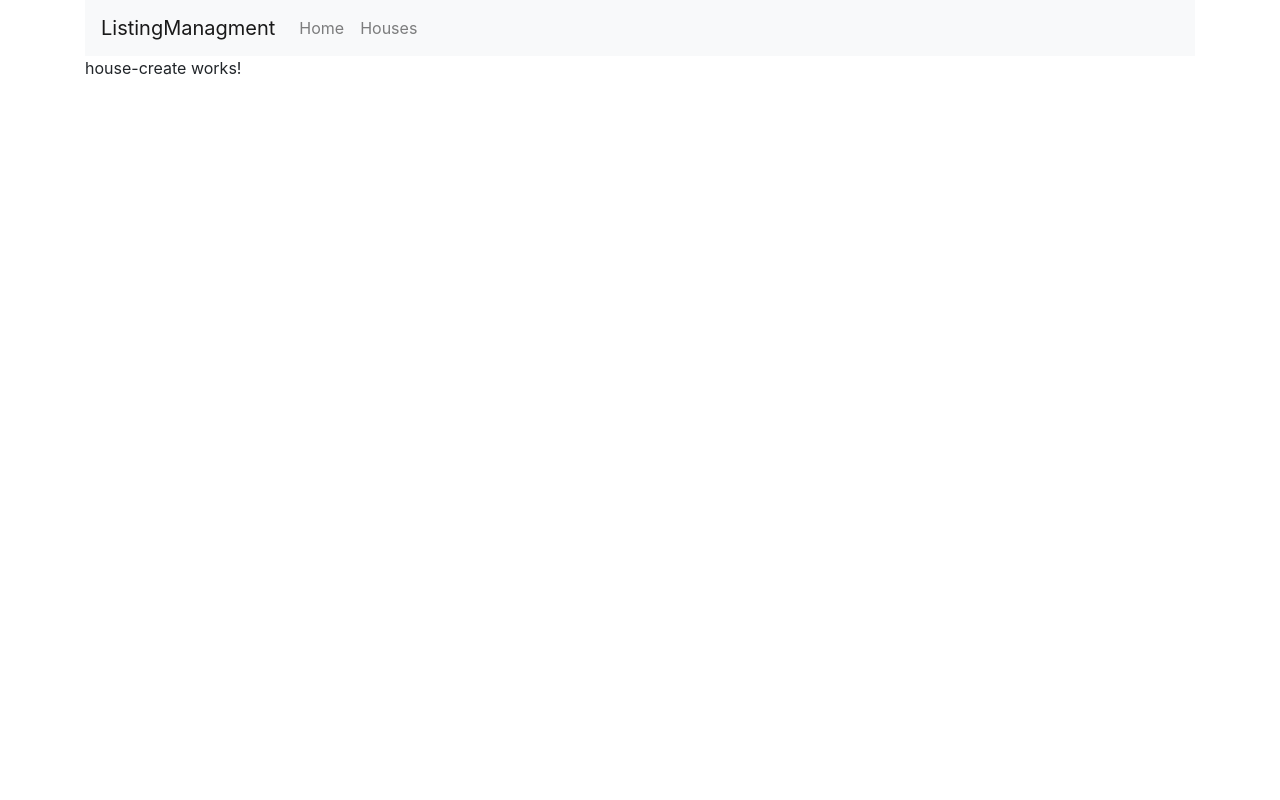
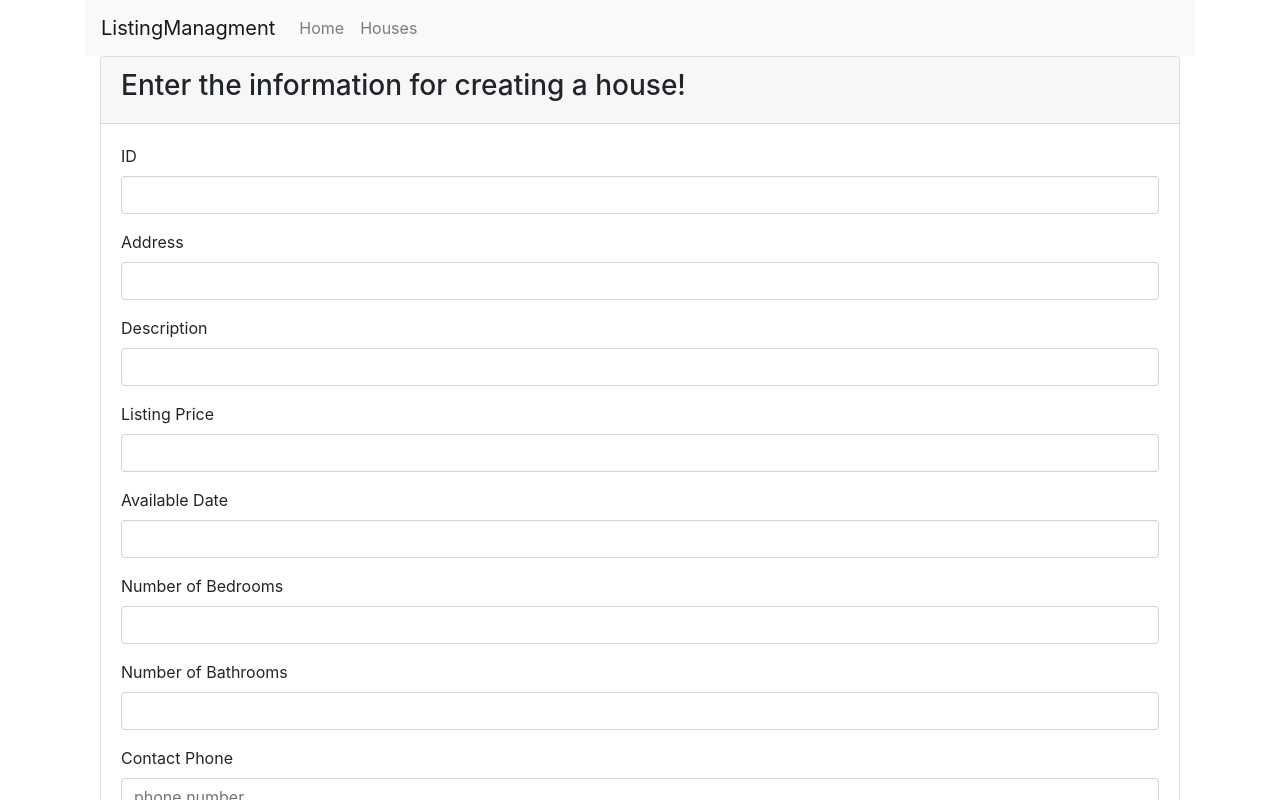
Before and after one commit to lcarlso2/AngularInClass, an Angular app: page /create in a window 1280 px wide. Shown: the top 800 px of the page. Built offline with nearby package versions, Linux system fonts and the light colour scheme.

Commit message:
got the houses to update after adding but no error checking

```diff
--- a/data/db.json
+++ b/data/db.json
@@ -11,7 +11,7 @@
       "contactPhone": "3454412344",
       "imageUrl": "assets/images/house1.jpeg",
       "rating": 2.5,
-      "likes": 8
+      "likes": 10
     },
     {
       "id": 2,
--- a/src/app/houses/house-create.component.html
+++ b/src/app/houses/house-create.component.html
@@ -1 +1,50 @@
-<p>house-create works!</p>
+<div class="container">
+    <div class="card">
+        <div class="card-header">
+            <h3>Enter the information for creating a house!</h3>
+        </div>
+        <div class="card-body">
+            <form #createForm="ngForm" (ngSubmit)="onSubmit(createForm)">
+                <div class="form-group">
+                    <label for="id">ID</label>
+                    <input [(ngModel)]="id" name="hid" type="text" class="form-control" id="id" required>
+                </div>
+                <div class="form-group">
+                    <label for="address">Address</label>
+                    <input [(ngModel)]="address" name="haddress" type="text" class="form-control" id="address" required>
+                </div>
+                <div class="form-group">
+                    <label for="description">Description</label>
+                    <input [(ngModel)]="description" name="hdescription" type="text" class="form-control" id="description" required>
+                </div>
+                <div class="form-group">
+                    <label for="listingPrice">Listing Price</label>
+                    <input [(ngModel)]="listingPrice" name="hlistingPrice" type="text" class="form-control" id="listingPrice" required>
+                </div>
+                <div class="form-group">
+                    <label for="availableDate">Available Date</label>
+                    <input [(ngModel)]="availableDate" name="havailableDate" type="text" class="form-control" id="availableDate" required>
+                </div>
+                <div class="form-group">
+                    <label for="numOfBedroom">Number of Bedrooms</label>
+                    <input [(ngModel)]="numOfBedroom" name="hnumOfBedroom" type="text" class="form-control" id="numOfBedroom" required>
+                </div>
+                <div class="form-group">
+                    <label for="numOfBathroom">Number of Bathrooms</label>
+                    <input [(ngModel)]="numOfBathroom" name="hnumOfBathroom" type="text" class="form-control" id="numOfBathroom" required>
+                </div>
+                <div class="form-group">
+                    <label for="contactPhone">Contact Phone</label>
+                    <input #phone placeholder="phone number" [(ngModel)]="contactPhone" name="hcontactPhone" type="text" class="form-control" id="contactPhone" required>
+                </div>
+                <div class="form-group">
+                    <label for="fileName">File Name for Image</label>
+                    <input [(ngModel)]="imageUrl" name="himageUrl" type="text" class="form-control" id="fileName" required>
+                </div>
+
+                <button type="submit" class="btn btn-success">Submit</button>
+            </form>
+        </div>
+    </div>
+
+</div>
--- a/src/app/houses/house-create.component.ts
+++ b/src/app/houses/house-create.component.ts
@@ -1,15 +1,39 @@
-import { Component, OnInit } from '@angular/core';
+import { Component } from '@angular/core';
+import { HouseService } from '../services/house.service';
+import { House } from './house.model';
+import { NgForm } from '@angular/forms';
+import { NationalNumber } from 'libphonenumber-js/min';
+import { Router } from '@angular/router';
 
 @Component({
   selector: 'app-house-create',
   templateUrl: './house-create.component.html',
   styleUrls: ['./house-create.component.css']
 })
-export class HouseCreateComponent implements OnInit {
+export class HouseCreateComponent {
+  id: number;
+  address: string;
+  description: string;
+  listingPrice: number;
+  availableDate: string;
+  numOfBedroom: number;
+  numOfBathroom: number;
+  contactPhone: string;
+  imageUrl: string;
+  errorMessage: string;
 
-  constructor() { }
+  onSubmit(){
 
-  ngOnInit() {
+    let house = new House(this.id, this.address, this.description, this.listingPrice, new Date(this.availableDate), this.numOfBedroom, this.numOfBathroom, this.contactPhone, this.imageUrl, 0, 0);
+    this.houseService.createHouse(house);
+    this.router.navigate(["/houses"]);
   }
 
+  constructor(private houseService: HouseService, private router: Router) {
+
+  }
+
+
+
+
 }
--- a/src/app/houses/house-list.component.html
+++ b/src/app/houses/house-list.component.html
@@ -11,7 +11,7 @@
 
                 <button class="col-2 btn btn-primary ml-auto mb-4 mr-3" (click)="onSearchClicked()"> Search</button>
 
-                <button class="col-2 btn btn-primary ml-auto mb-4 mr-3" (click)="onAdd()"> Add</button>
+                <button class="col-2 btn btn-primary ml-auto mb-4 mr-3" [routerLink]="['/create']"> Add</button>
             </div>
 
             <table *ngIf="houses && houses.length > 0" class="table-striped" cellspacing="50">
--- a/src/app/services/house.service.ts
+++ b/src/app/services/house.service.ts
@@ -38,6 +38,10 @@ export class HouseService {
     this.http.put(tempUrl, currentHouse).subscribe();
   }
 
+  createHouse(house: House){
+    this.http.post(this.url, house).pipe(tap(data =>console.log('All' + JSON.stringify(data))), catchError(this.handleError)).subscribe();
+  }
+
   handleError(error: HttpErrorResponse) {
     if (error.error instanceof ErrorEvent) {
       console.error('An error occurred:', error.error.message);
```
Also changed, not shown: src/app/houses/house-list.component.ts (+5 -5 lines).
